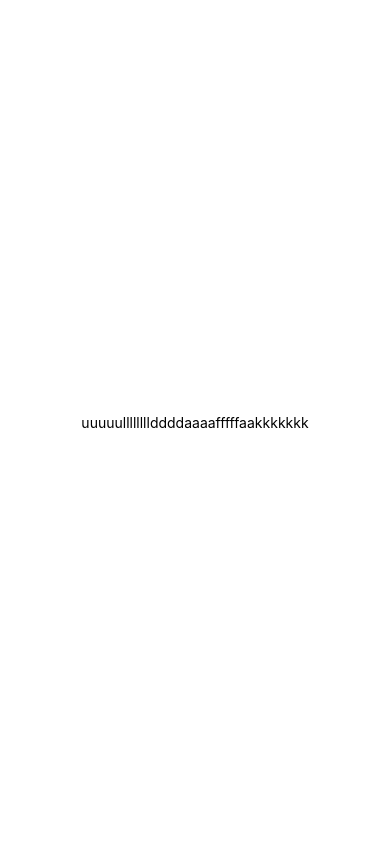
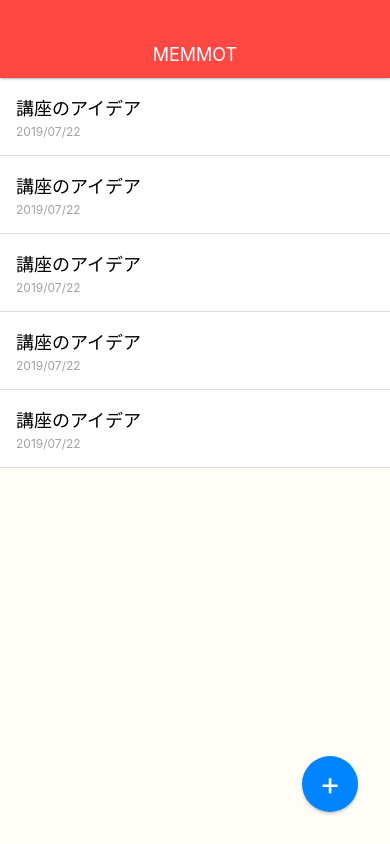
Before and after one commit to salmon0511/MemoApp, a React Native app: screen / in a window 390 px wide. Built offline with nearby package versions, Linux system fonts and the light colour scheme.

Commit message:
create memoList

```diff
--- a/App.js
+++ b/App.js
@@ -1,10 +1,47 @@
 import React from 'react';
 import { StyleSheet, Text, View } from 'react-native';
+// import BodyText from './src/elements/BodyText';
 
 export default function App() {
   return (
     <View style={styles.container}>
-      <Text>uuuuullllllllddddaaaafffffaakkkkkkk</Text>
+      <View style={styles.appbar}>
+        <View>
+          <Text style={styles.appbarTitle}>MEMMOT</Text>
+        </View>
+      </View>
+
+      <View style={styles.memoList}>
+        <View style={styles.memoListItem}>
+          <Text style={styles.memoTitle}>講座のアイデア</Text>
+          <Text style={styles.memoDate}>2019/07/22</Text>
+        </View>
+
+        <View style={styles.memoListItem}>
+          <Text style={styles.memoTitle}>講座のアイデア</Text>
+          <Text style={styles.memoDate}>2019/07/22</Text>
+        </View>
+
+        <View style={styles.memoListItem}>
+          <Text style={styles.memoTitle}>講座のアイデア</Text>
+          <Text style={styles.memoDate}>2019/07/22</Text>
+        </View>
+
+        <View style={styles.memoListItem}>
+          <Text style={styles.memoTitle}>講座のアイデア</Text>
+          <Text style={styles.memoDate}>2019/07/22</Text>
+        </View>
+
+        <View style={styles.memoListItem}>
+          <Text style={styles.memoTitle}>講座のアイデア</Text>
+          <Text style={styles.memoDate}>2019/07/22</Text>
+        </View>
+
+      </View>
+      <View style={styles.memoAddButton}>
+        <Text style={styles.memoAddButtonTitle}>+</Text>
+      </View>
+
     </View>
   );
 }
@@ -12,8 +49,68 @@ export default function App() {
 const styles = StyleSheet.create({
   container: {
     flex: 1,
-    backgroundColor: '#fff',
+    backgroundColor: '#FFFDF6',
     alignItems: 'center',
     justifyContent: 'center',
+    paddingTop:78,
   },
+  memoAddButton:{
+    position:"absolute",
+    bottom:32,
+    right:32,
+    width:56,
+    height:56,
+    backgroundColor:"#0085ff",
+    borderRadius:28,
+    justifyContent:"center",
+    alignItems:"center",
+    shadowColor:"black",
+    shadowOffset:{width:0, height:2},
+    shadowOpacity:0.2,
+    shadowRadius:3,
+
+  },
+  memoAddButtonTitle:{
+    fontSize:32,
+    lineHeight:32,
+    color:"#fff",
+  },
+  memoList:{
+    width:"100%",
+    flex:1,
+  },
+  memoListItem:{
+    padding:16,
+    borderBottomWidth:1,
+    borderBottomColor:"#ddd",
+    backgroundColor:"#fff"
+  },
+  memoTitle:{
+    fontSize:18,
+    marginBottom:4,
+  },
+  memoDate:{
+    fontSize:12,
+    color:"#a2a2a2",
+  },
+  appbar:{
+    position:"absolute",
+    top:0,
+    left:0,
+    right:0,
+    height:78,
+    paddingTop:30,
+    backgroundColor:'#FF4744',
+    justifyContent:'center',
+    alignItems:'center',
+    shadowColor:"black",
+    shadowOffset:{width:0, height:0},
+    shadowOpacity:0.5,
+    shadowRadius:3,
+    zIndex:10,
+  },
+  appbarTitle:{
+    color:"#FFF",
+    fontSize:18,
+  }
 });
--- /dev/null
+++ b/src/elements/BodyText.js
@@ -0,0 +1,23 @@
+import React from 'react';
+import {StyleSheet, View, Text} from 'react-native';
+
+class BodyText extends React.Component{
+    render(){
+        return(
+            <View>
+                <Text style={styles.text}>
+                    {this.props.children}
+                </Text>
+            </View>
+        );
+    }
+}
+
+const styles = StyleSheet.create({
+    text:{
+        color:'#DDD',
+        backgroundColor:"pink"
+    }
+});
+
+export default BodyText;
```
